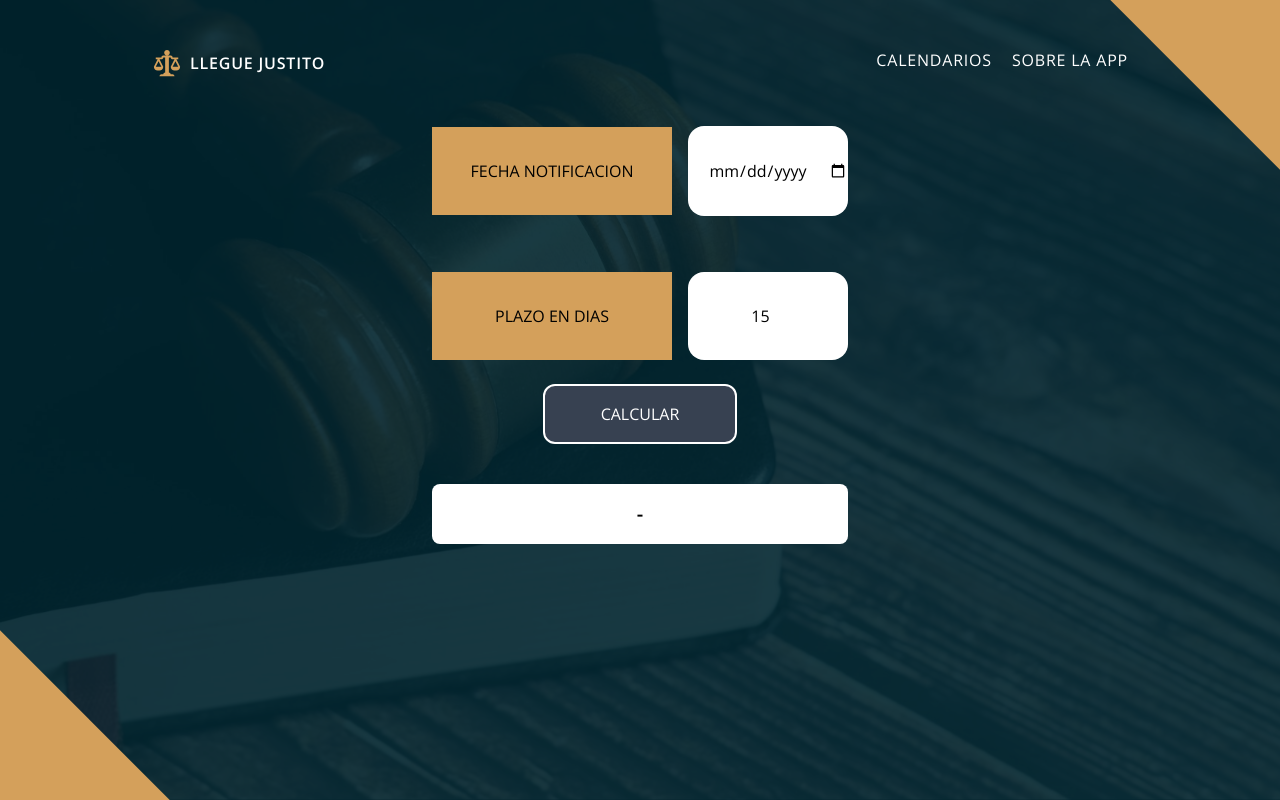
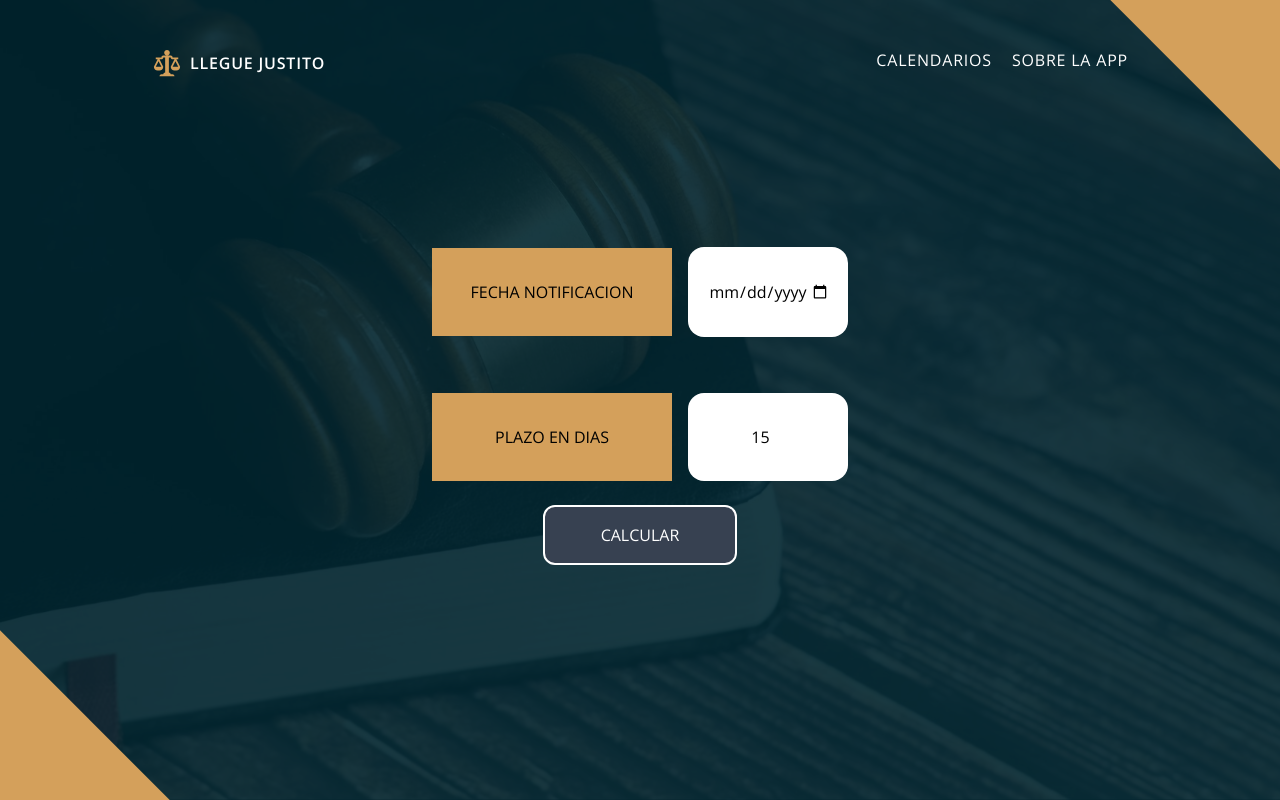
Before and after one commit to Dev-Santi/LegalDateNextjs, a Next.js app: page / in a window 1280 px wide. Shown: the top 800 px of the page. Built offline with nearby package versions, Linux system fonts and the light colour scheme.

Commit message:
manual filters

```diff
--- a/package.json
+++ b/package.json
@@ -12,7 +12,8 @@
     "next": "14.0.4",
     "react": "^18",
     "react-dom": "^18",
-    "react-icons": "^4.12.0"
+    "react-icons": "^4.12.0",
+    "sweetalert2": "^11.10.1"
   },
   "devDependencies": {
     "@types/node": "^20",
--- a/src/app/layout.tsx
+++ b/src/app/layout.tsx
@@ -10,9 +10,9 @@ export const metadata: Metadata = {
 export default function RootLayout({ children }: { children: React.ReactNode }) {
     return (
         <html lang='es'>
-            <body className={openSans.className + ' overflow-hidden'}>
-                <div className='min-h-screen bg-[url("/bg.jpg")] bg-cover bg-bottom'>
-                    <div className='min-h-screen bg-[rgba(0,37,47,0.9)]'>{children}</div>
+            <body className={openSans.className + ' w-screen overflow-hidden'}>
+                <div className='h-screen bg-[url("/bg.jpg")] bg-cover bg-bottom'>
+                    <div className='h-screen bg-[rgba(0,37,47,0.9)]'>{children}</div>
                 </div>
             </body>
         </html>
--- a/src/app/page.tsx
+++ b/src/app/page.tsx
@@ -7,7 +7,7 @@ import Calculator from '@/components/calculator';
 
 export default function Home() {
     return (
-        <div className='max-w-[64rem] mx-auto p-6 pt-12'>
+        <div className='max-w-[64rem] mx-auto px-6 py-4 md:pt-12'>
             <TopTriangle />
 
             <header className='flex justify-between'>
@@ -29,7 +29,7 @@ export default function Home() {
                 </nav>
             </header>
 
-            <main className='mx-auto w-fit mt-12'>
+            <main className='mx-auto my-2 w-fit flex items-center justify-center min-h-[calc(100vh-5rem)] md:min-h-[calc(100vh-10rem)]'>
                 <Calculator />
             </main>
             <BottomTriangle />
--- a/src/calendar/functions.ts
+++ b/src/calendar/functions.ts
@@ -1,12 +1,26 @@
 import calendar from './calendar';
 
-export function calculateDateWithoutHolidays(dateSelected: string, countString: string) {
+type filters = {
+    holidays: boolean;
+    allowTurismo: boolean;
+    weekend: boolean;
+    judicialVacation: boolean;
+};
+
+type day = {
+    date: string;
+    name: string;
+    holiday: { date: string; description: string } | boolean;
+    isJudicialVacation: boolean;
+};
+
+export function calculateDate(dateSelected: string, countString: string, filters: filters) {
     let count = parseInt(countString);
 
-    const validity = CheckValidity(dateSelected, count);
+    const validInputs = CheckValidity(dateSelected, count);
 
-    if (!validity.isValid) {
-        return validity.response;
+    if (!validInputs.isValid) {
+        return validInputs.response;
     }
 
     let found = false;
@@ -20,13 +34,9 @@ export function calculateDateWithoutHolidays(dateSelected: string, countString:
                 const currentDay = currentMonth.days[j];
 
                 //Filters that omits days
-                if (
-                    found &&
-                    !currentDay.holiday &&
-                    !['Sabado', 'Domingo'].includes(currentDay.name) &&
-                    !currentDay.isJudicialVacation
-                ) {
+                if (found && applyFilters(currentDay, filters)) {
                     count--;
+                    //console.log(currentDay)
                 }
 
                 //When the term is over, returns the date
@@ -44,7 +54,7 @@ export function calculateDateWithoutHolidays(dateSelected: string, countString:
         }
     }
 
-    //Si no se ha encontrado una fecha, es porque son valores que no deberian utilizarse
+    //Si no se ha encontrado una fecha, es porque son valores que exceden los calendarios
     return 'La fecha se excede de los calendarios disponibles';
 }
 
@@ -65,3 +75,28 @@ function CheckValidity(dateSelected: string, count: number) {
 
     return { isValid: isValid, response: response };
 }
+
+function applyFilters(currentDay: day, filters: filters) {
+    let response = true;
+
+    //Holidays
+    if (filters.holidays && currentDay.holiday) {
+        if (filters.allowTurismo && currentDay.holiday.description != 'Turismo') {
+            response = false;
+        } else if (!filters.allowTurismo) {
+            response = false;
+        }
+    }
+
+    //Weekends
+    if (filters.weekend && ['Sabado', 'Domingo'].includes(currentDay.name)) {
+        response = false;
+    }
+
+    //Judicial vacations
+    if (filters.judicialVacation && currentDay.isJudicialVacation) {
+        response = false;
+    }
+
+    return response;
+}
--- a/src/components/calculator/index.tsx
+++ b/src/components/calculator/index.tsx
@@ -1,9 +1,10 @@
 'use client';
-import { calculateDateWithoutHolidays } from '@/calendar/functions';
+
+import swal from 'sweetalert2';
+import { calculateDate } from '@/calendar/functions';
 import { useState } from 'react';
 
 export default function Calculator() {
-    const [result, setResult] = useState('');
     const [date, setDate] = useState('');
     const [count, setCount] = useState('15');
 
@@ -17,7 +18,7 @@ export default function Calculator() {
                     <input
                         onChange={(e) => setDate(e.target.value)}
                         id='idStartDate'
-                        className='py-8 w-60 md:w-40 rounded-2xl text-center'
+                        className='py-6 md:py-8 w-60 md:w-40 text-center rounded-2xl flex items-center justify-center'
                         type='date'
                         min='2023-01-01'
                         max='2024-12-31'
@@ -33,7 +34,7 @@ export default function Calculator() {
                     <input
                         onChange={(e) => setCount(e.target.value)}
                         id='idDeadLine'
-                        className='py-8 w-60 md:w-40 rounded-2xl text-center'
+                        className='py-6 md:py-8 w-60 md:w-40 rounded-2xl text-center'
                         value={count}
                         type='number'
                         required
@@ -41,16 +42,25 @@ export default function Calculator() {
                 </div>
 
                 <button
-                    onClick={() => setResult(calculateDateWithoutHolidays(date, count))}
+                    onClick={(e) => {
+                        e.preventDefault();
+                        swal.fire({
+                            title: calculateDate(date, count, {
+                                holidays: true, // Filtrar dias feriados
+                                weekend: true, // Filtrar Sabados y Domingos
+                                judicialVacation: true, // Filtrar ferias judiciales
+                                allowTurismo: false, // Tomar semana de turismo como semana habil
+                            }),
+                            confirmButtonColor: '#d4a05b',
+                            confirmButtonText: 'Cerrar',
+                        });
+                    }}
                     className='bg-gray-700 border-2 border-white mt-2 w-fit text-white rounded-xl py-4 px-14'
-                    type='button'
+                    type='submit'
                 >
                     CALCULAR
                 </button>
             </form>
-            <p className='text-center bg-white text-xl font-semibold rounded-lg py-4 px-2 mt-10'>
-                {result ? result : '-'}
-            </p>
         </>
     );
 }
```
Also changed, not shown: 1 other file (tests, documents, lock files or other folders).
